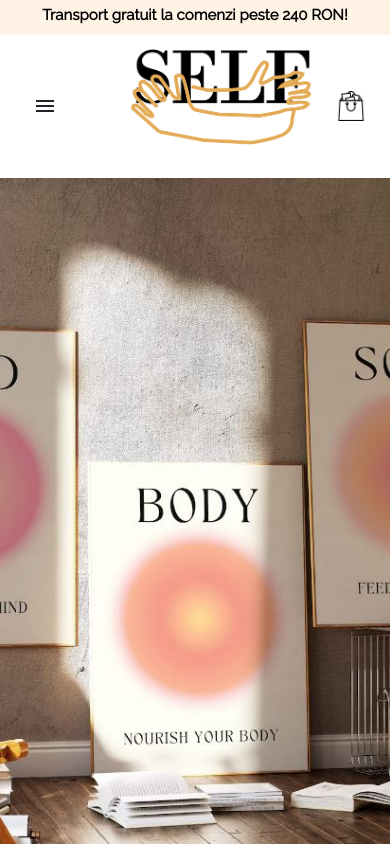
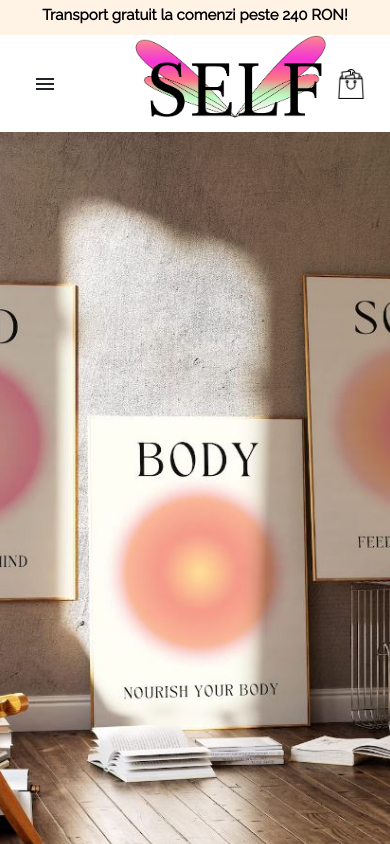
Before and after one commit to teodorasorescu/self_v2-master, a React (Create React App) app: page / in a window 390 px wide. Shown: the top 844 px of the page. Built offline with nearby package versions, Linux system fonts and the light colour scheme; a web font is replaced by a local one.

Commit message:
new logo

```diff
--- a/src/styling/header.module.scss
+++ b/src/styling/header.module.scss
@@ -176,10 +176,10 @@
 			display: flex;
 			text-align: center;
 			font-family: 'Liberata', serif;
+			padding: 10%;
 		}
 
 		> img {
-			padding: 1%;
 			width: 200px;
 		}
 
```
Also changed, not shown: src/images/Group 3 (1).png, src/images/Group 3.png (deleted).
